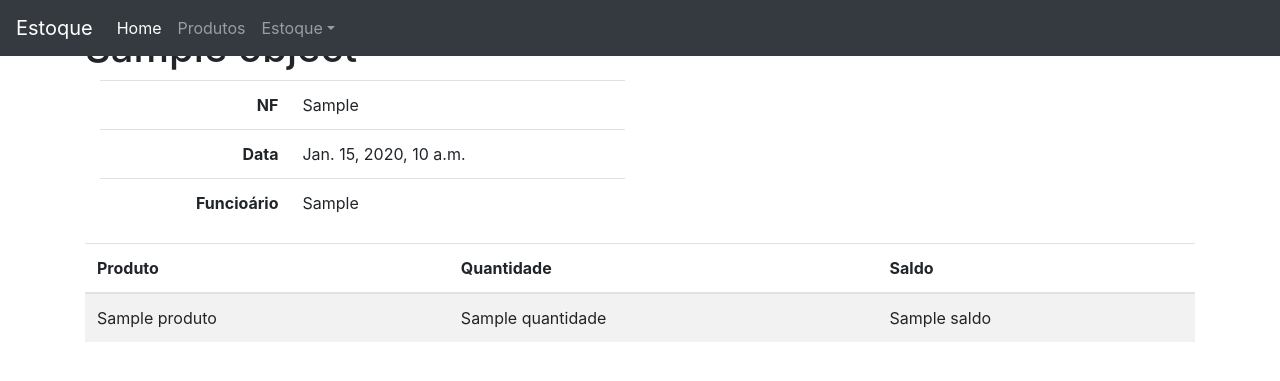
After one commit to daabraga/estoque, a Django app: template projeto/estoque/templates/estoque_entrada_detail.html in a window 1280 px wide. The commit adds this page. Shown: the top 381 px of the page. Run offline with Django 3.2, Linux system fonts and the light colour scheme; the template is opened without the code that fills it: most values are stand-ins (such as "Sample title", 1, 10 or a date in 2020); parts of the project's set-up code (start-up, migrations or seed data) failed here and were passed over; some libraries are stand-ins or nearby versions.

Commit message:
estoque entrada

```diff
--- /dev/null
+++ b/projeto/estoque/templates/estoque_entrada_detail.html
@@ -0,0 +1,47 @@
+{% extends "base.html" %}
+
+{% block content %}
+
+<a href="{% url 'estoque:estoque_entrada_list' %}">Voltar</a>
+
+<h1>{{ object }}</h1>
+
+<div class="col-sm-6">
+    <table class="table table-user-information">
+        <tbody>
+            <tr>
+                <th class="text-right">NF</th>
+                <td>{{ object.nf_formated }}</td>
+            </tr>
+            <tr>
+                <th class="text-right">Data</th>
+                <td> {{ object.created }}</td>
+            </tr>
+            <tr>
+                <th class="text-right">Funcioário</th>
+                <td>{{ object.funcionario.first_name }}</td>
+            </tr>
+        </tbody>
+    </table>
+</div>
+
+<table class="table table-striped">
+    <thead>
+        <tr>
+            <th>Produto</th>
+            <th>Quantidade</th>
+            <th>Saldo</th>
+        </tr>
+    </thead>
+    <tbody>
+        {% for obj in object.estoques_all %}
+            <tr>
+                <td>{{ obj.produto }}</td>
+                <td>{{ obj.quantidade }}</td>
+                <td>{{ obj.saldo }}</td>
+            </tr>
+        {% endfor %}
+    </tbody>
+</table>
+
+{% endblock content %}
--- a/projeto/estoque/templates/estoque_entrada_list.html
+++ b/projeto/estoque/templates/estoque_entrada_list.html
@@ -28,7 +28,7 @@
             {% for object in object_list %}
                 <tr>
                     <td>
-                        <a href="">{{ object }}</a>
+                        <a href="{% url 'estoque:estoque_entrada_detail' %}">{{ object }}</a>
                     </td>
                     <td>{{ object.nf.formated }}</td>
                     <td>{{ object.created }}</td>
--- a/projeto/estoque/urls.py
+++ b/projeto/estoque/urls.py
@@ -5,4 +5,5 @@ app_name='estoque'
 
 urlpatterns = [
     path('', v.estoque_entrada_list, name='estoque_entrada_list'),
+    path('<int:pk>/', v.estoque_entrada_detail, name='estoque_entrada_detail'),
 ]
```
Also changed, not shown: projeto/estoque/models.py (+15 -4 lines), projeto/estoque/views.py (+7 -0 lines).
